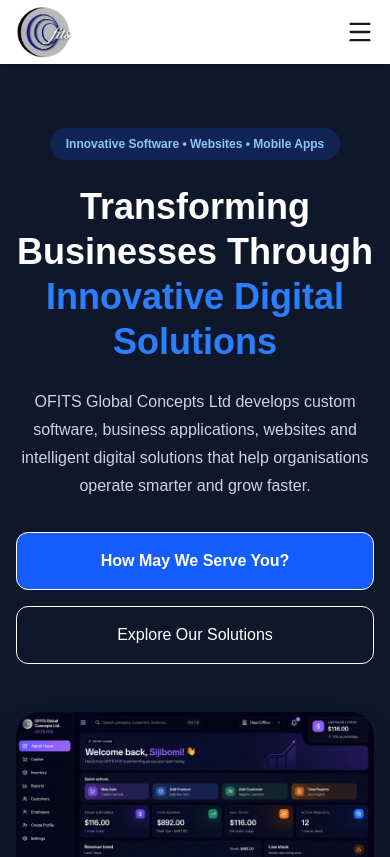
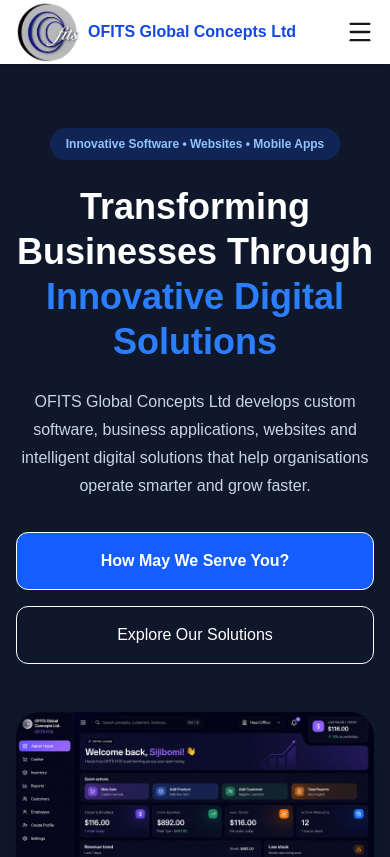
Before and after one commit to DELOGS/ofitsglobal-website, a Next.js app: page / in a window 390 px wide. Shown: the top 857 px of the page. Built offline with nearby package versions, Linux system fonts and the light colour scheme.

Commit message:
Improve mobile navbar responsiveness

```diff
--- a/components/layout/Navbar.tsx
+++ b/components/layout/Navbar.tsx
@@ -26,7 +26,7 @@
         <div className="flex items-center justify-between h-16 md:h-20">
 
           {/* Logo */}
-          <Link href="/" className="flex items-center gap-0.2 shrink-0">
+          <Link href="/" className="flex items-center gap-2 shrink-0">
 
             <Image
               src="/images/ofits logo.png"
@@ -34,18 +34,20 @@
               width={120}
               height={50}
               priority
-              className="w-14 md:w-20 lg:w-28 h-auto priority"
+              className="w-16 md:w-20 lg:w-28 h-auto priority"
             />
 
-            <div className="hidden md:block leading-tight">
-              <h1 className="hidden lg:block text-lg font-bold text-blue-700">
+            <div className="leading-tight">
+              {/*Mobile*/}
+              <h1 className="block md:hidden text-base font-bold text-blue-700">
                 {company.name}
               </h1>
-              <h1 className="block lg:hidden text-xl font-bold text-blue-700">
+              {/*Tablet & Desktop */}
+              <h1 className="hidden md:block text-lg font-bold text-blue-700">
                 {company.name}
               </h1>
 
-              <p className="hidden sm:block text-xs italic text-gray-500">
+              <p className="hidden md:block text-xs italic text-gray-500">
                 {company.slogan}
               </p>
             </div>
```
